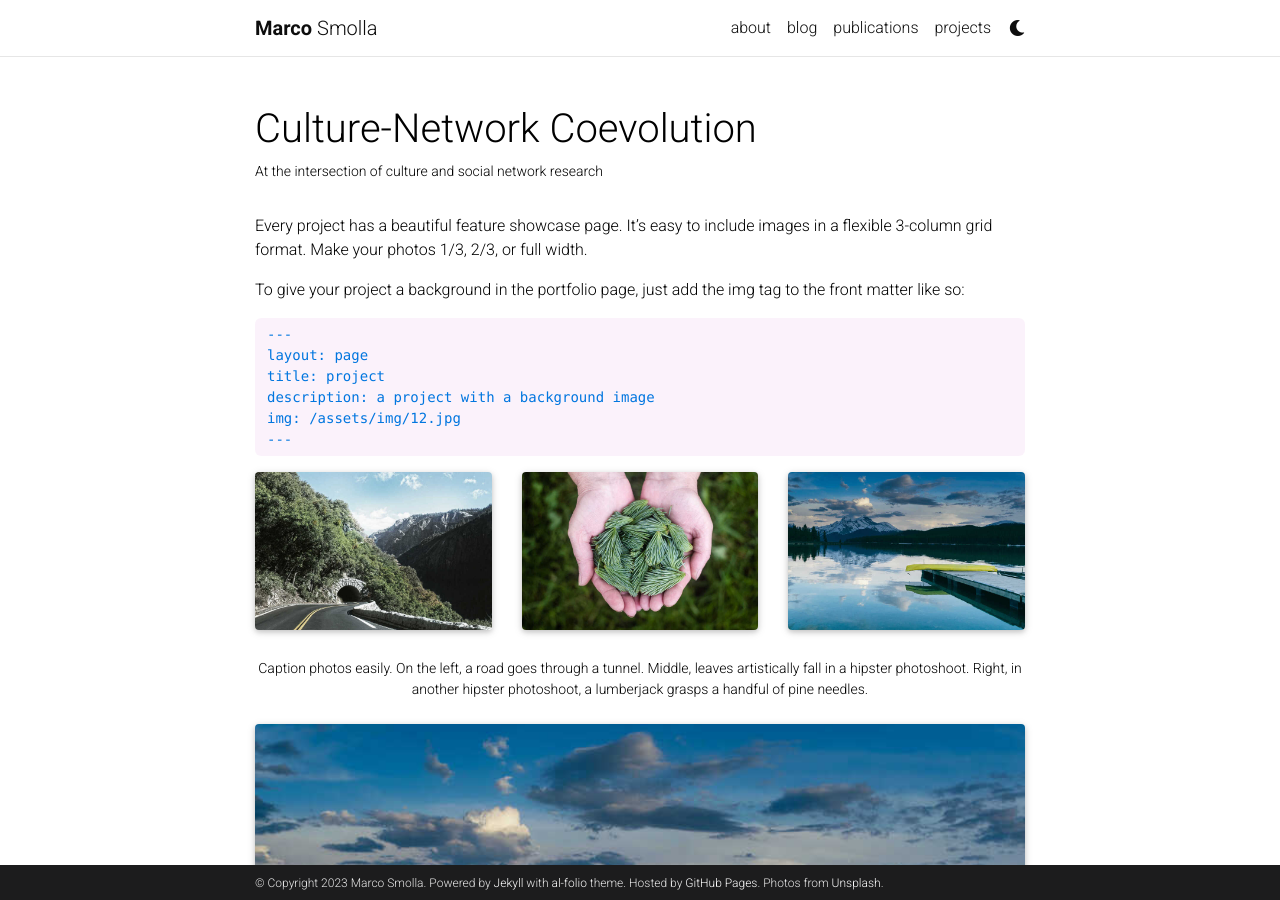
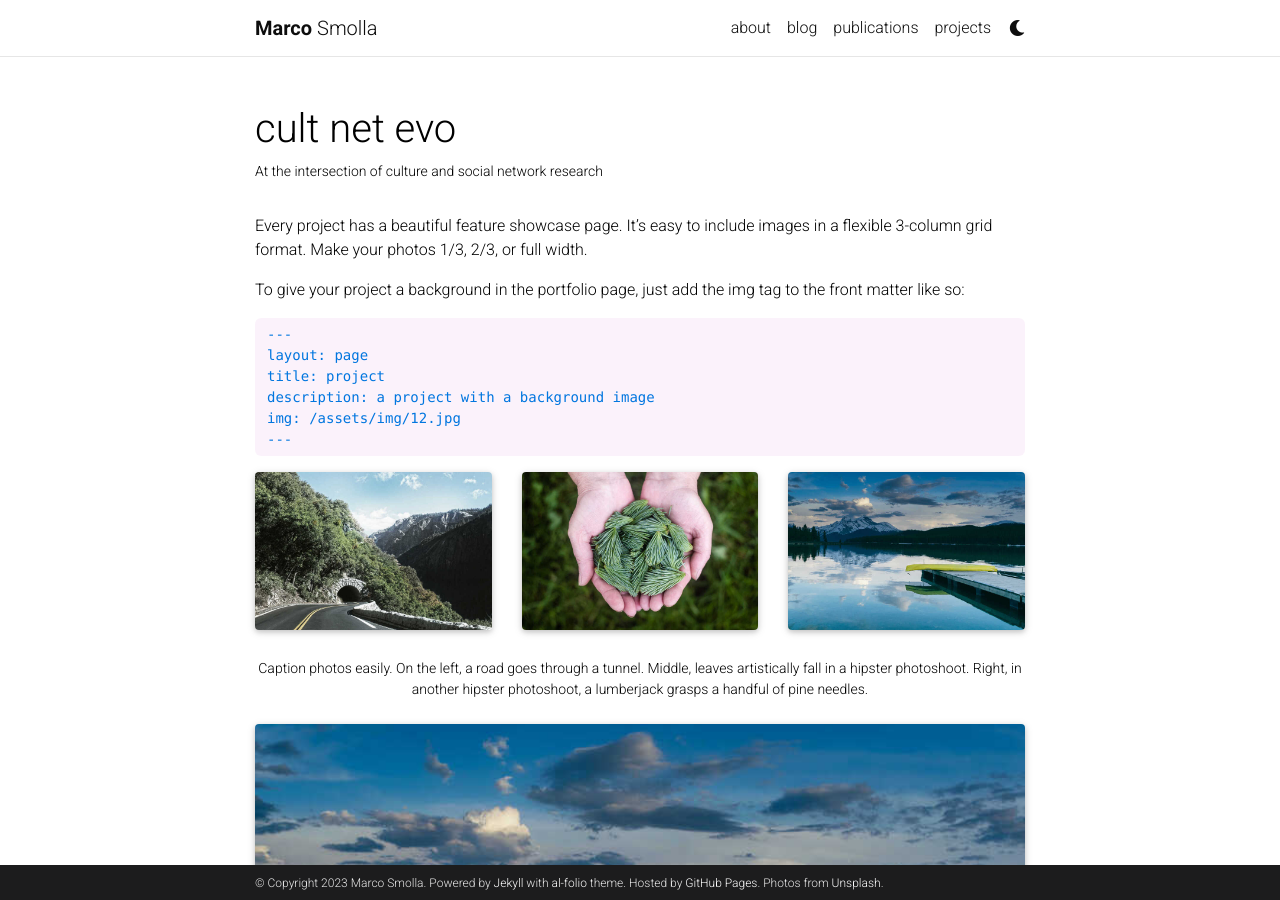
Before and after one commit to marcosmolla/marcosmolla.github.io, a Jekyll site: the page built from _projects/3_project_culture_network_coevolution.md, in a window 1280 px wide and 900 px high. Built offline with Jekyll 4.4.1, drawn with Linux system fonts in a browser that asks for light colours; full-size pictures stand in for the smaller copies a plugin makes; comment, search, counter and statistics services are not loaded; a style sheet for code colours, icons or effects is not loaded.

Commit message:
Update 3_project_culture_network_coevolution.md

```diff
--- a/_projects/3_project_culture_network_coevolution.md
+++ b/_projects/3_project_culture_network_coevolution.md
@@ -1,6 +1,6 @@
 ---
 layout: page
-title: Culture-Network Coevolution
+title: cult net evo
 description: At the intersection of culture and social network research
 img: assets/img/7.jpg
 importance: 1
```
